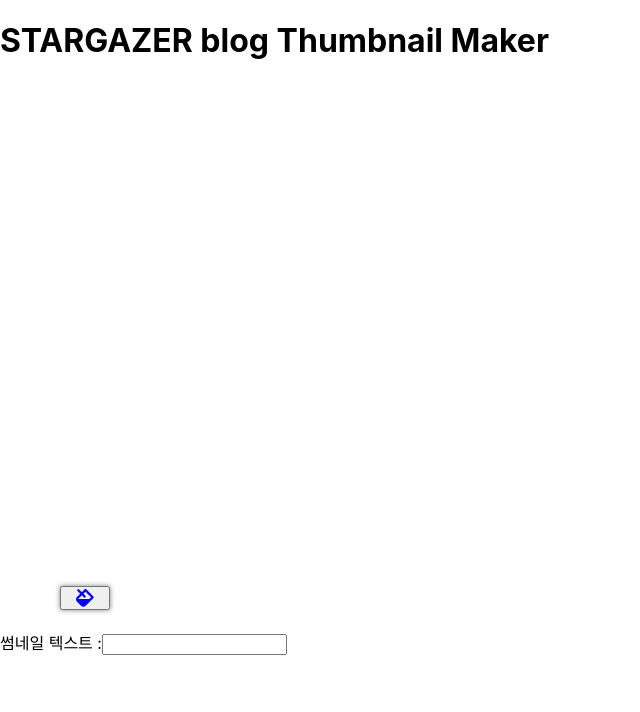
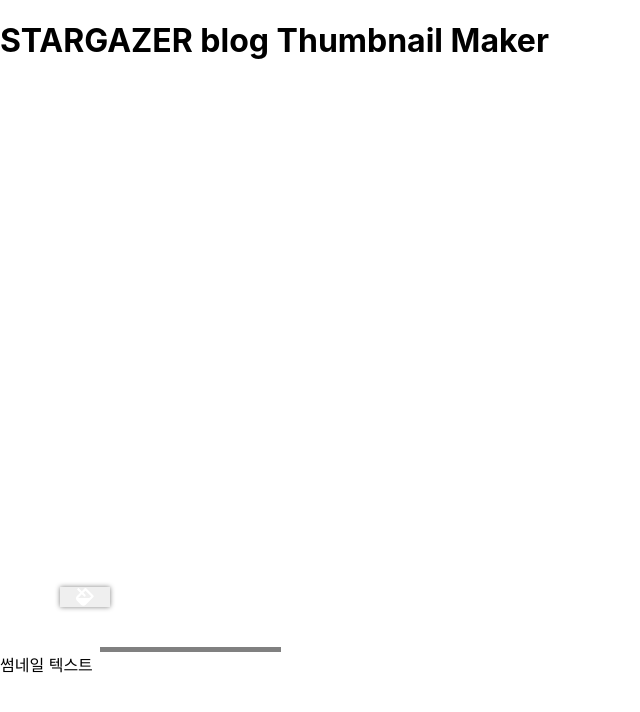
Before and after one commit to HarenKei/Thumbnail_Maker, a React (Create React App) app: page / in a window 1280 px wide. Shown: the top 712 px of the page, without its empty margins (0-640 px from the left). Built offline with nearby package versions, Linux system fonts and the light colour scheme.

Commit message:
Update App.css : Add CSS Style for button and input

```diff
--- a/src/App.css
+++ b/src/App.css
@@ -79,4 +79,14 @@ button{
   margin-bottom:20px;
   box-shadow: 0 0 5px grey;
   width:50px;
+  border: 0;
+  outline: 0;
 }
+
+input{
+  border-top: 0;
+  border-left: 0;
+  border-right: 0;
+  border-bottom: 5px solid gray;
+  margin-left:100px;
+}
--- a/src/App.js
+++ b/src/App.js
@@ -41,7 +41,7 @@ return (
 
     <div>
       <button onClick={()=>setShowButton(showButton=>!showButton)}>
-        <FontAwesomeIcon icon={faFill} color="blue" size="lg"/>
+        <FontAwesomeIcon icon={faFill} color={color} size="lg"/>
         {/*{showButton ? '배경 색상 선택창 닫기' : '배경 색상 선택하기'}*/}
       </button>
       {showButton && (<BlockPicker
@@ -53,12 +53,12 @@ return (
     </div>
 
     <div>
-      썸네일 텍스트 :
       <input type="text"
         value={ thumbText }
         onChange = {e=> setThumbText(e.target.value)}
       />
-
+      <br/>
+      썸네일 텍스트
 
 
     </div>
```
Also changed, not shown: src/index.css (line endings or trailing spaces).
